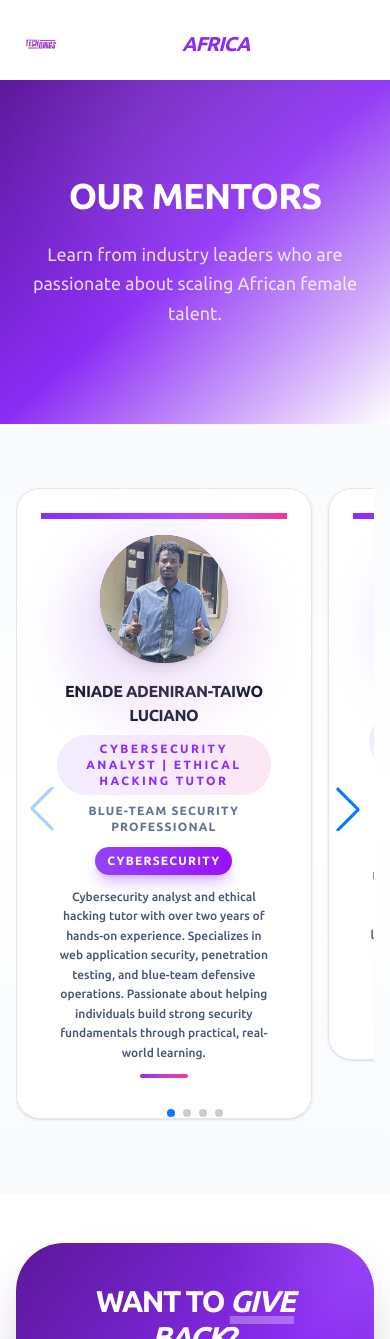
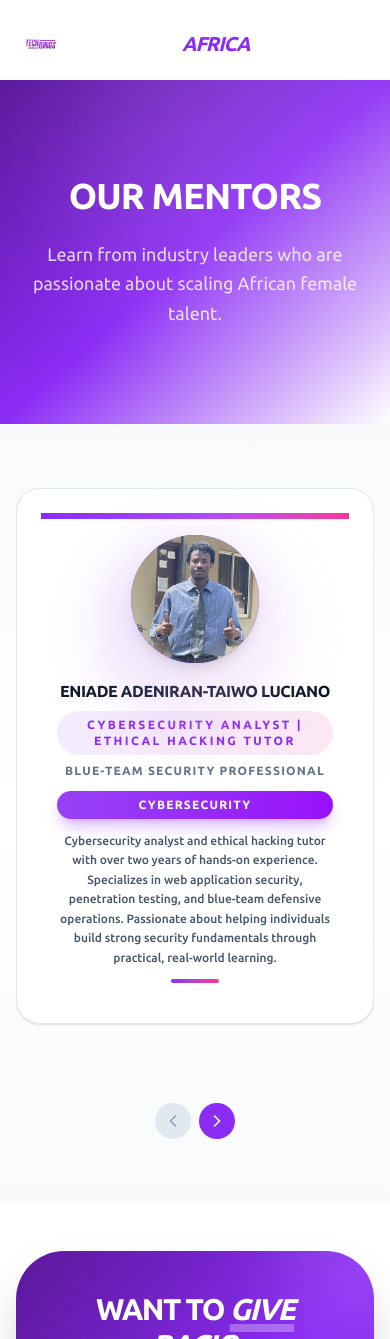
Before and after one commit to Eunini/techqings-africa, a Next.js app: page /mentors in a window 390 px wide. Shown: the top 1339 px of the page. Built offline with nearby package versions, Linux system fonts and the light colour scheme.

Commit message:
Fix honeypot validation and Google Sheets headers to match form fields

```diff
--- a/package.json
+++ b/package.json
@@ -10,6 +10,8 @@
   },
   "dependencies": {
     "@vercel/analytics": "^1.6.1",
+    "embla-carousel": "^8.6.0",
+    "embla-carousel-react": "^8.6.0",
     "googleapis": "^170.0.0",
     "lucide-react": "^0.562.0",
     "next": "16.1.1",
--- a/src/app/actions/apply.ts
+++ b/src/app/actions/apply.ts
@@ -8,6 +8,7 @@ const applicationSchema = z.object({
     firstName: z.string().min(2, "First name is too short"),
     lastName: z.string().min(2, "Last name is too short"),
     email: z.string().email("Invalid email address"),
+    country: z.string().min(1, "Please select a country"),
     phone: z.string().min(5, "Invalid phone number"),
     track: z.string().min(1, "Please select a track"),
     motivation: z.string().optional().nullable(),
@@ -44,6 +45,7 @@ export async function submitApplication(formData: FormData) {
         firstName: formData.get('firstName'),
         lastName: formData.get('lastName'),
         email: formData.get('email'),
+        country: formData.get('country'),
         phone: formData.get('phone'),
         track: formData.get('track'),
         motivation: formData.get('motivation'),
@@ -73,6 +75,7 @@ export async function submitApplication(formData: FormData) {
             validatedData.firstName,
             validatedData.lastName,
             validatedData.email,
+            validatedData.country,
             validatedData.phone,
             validatedData.track,
             validatedData.sessionPreference || 'N/A',
--- a/src/app/admin/dashboard/page.tsx
+++ b/src/app/admin/dashboard/page.tsx
@@ -10,6 +10,7 @@ interface Application {
     firstName: string;
     lastName: string;
     email: string;
+    country: string;
     phone: string;
     type: string;
     track?: string;
@@ -80,6 +81,7 @@ export default function AdminDashboard() {
             'First Name',
             'Last Name',
             'Email',
+            'Country',
             'Phone',
             'Track',
             'Session Preference',
@@ -101,6 +103,7 @@ export default function AdminDashboard() {
             app.firstName,
             app.lastName,
             app.email,
+            app.country,
             app.phone,
             ((app as unknown) as Record<string, unknown>).track || 'N/A',
             app.sessionPreference || 'N/A',
@@ -228,6 +231,7 @@ export default function AdminDashboard() {
                                 <tr className="bg-slate-100 border-b border-slate-200">
                                     <th className="px-6 py-4 text-left font-black uppercase tracking-widest text-slate-600">Name</th>
                                     <th className="px-6 py-4 text-left font-black uppercase tracking-widest text-slate-600">Email</th>
+                                    <th className="px-6 py-4 text-left font-black uppercase tracking-widest text-slate-600">Country</th>
                                     <th className="px-6 py-4 text-left font-black uppercase tracking-widest text-slate-600">Phone</th>
                                     <th className="px-6 py-4 text-left font-black uppercase tracking-widest text-slate-600">Type</th>
                                     <th className="px-6 py-4 text-left font-black uppercase tracking-widest text-slate-600">Track</th>
@@ -240,6 +244,7 @@ export default function AdminDashboard() {
                                     <tr key={idx} className="border-b border-slate-200 hover:bg-slate-50 transition-colors">
                                         <td className="px-6 py-4 font-bold text-slate-900">{app.firstName} {app.lastName}</td>
                                         <td className="px-6 py-4 text-slate-600 text-xs font-medium">{app.email}</td>
+                                        <td className="px-6 py-4 text-slate-600 text-xs font-medium">{app.country}</td>
                                         <td className="px-6 py-4 text-slate-600 text-xs font-medium">{app.phone}</td>
                                         <td className="px-6 py-4">
                                             <span className={`px-3 py-1 rounded-full text-xs font-black uppercase tracking-widest ${
--- a/src/app/mentors/page.tsx
+++ b/src/app/mentors/page.tsx
@@ -3,7 +3,7 @@ import Image from "next/image";
 import Section from "@/components/ui/Section";
 import Card from "@/components/ui/Card";
 import Button from "@/components/ui/Button";
-import MobileCarousel from "@/components/ui/MobileCarousel";
+import EmblaCarousel from "@/components/ui/EmblaCarousel";
 import { mentors } from "@/data/mentors";
 
 export const metadata: Metadata = {
@@ -23,17 +23,17 @@ export default function Mentors() {
             </Section>
 
             <Section className="bg-gradient-to-b from-slate-50 via-white to-slate-50 py-16 md:py-24 lg:py-32">
-                <MobileCarousel>
+                <EmblaCarousel>
                     {mentors.map((mentor) => (
-                        <div key={mentor.name} className="group relative">
+                        <div key={mentor.name} className="group relative h-full">
                             {/* Card background with gradient border */}
                             <div className="absolute inset-0 bg-gradient-to-br from-primary via-purple-500 to-pink-500 rounded-2xl opacity-0 group-hover:opacity-100 blur transition-all duration-500"></div>
 
-                            <Card className="relative p-0 overflow-hidden bg-white rounded-2xl border border-slate-200 shadow-sm group-hover:shadow-xl transition-all duration-500">
+                            <Card className="relative p-0 overflow-hidden bg-white rounded-2xl border border-slate-200 shadow-sm group-hover:shadow-xl transition-all duration-500 h-full flex flex-col">
                                 {/* Top accent bar with gradient */}
                                 <div className="h-1.5 bg-gradient-to-r from-primary via-purple-500 to-pink-500"></div>
 
-                                <div className="p-4 sm:p-6 md:p-8 text-center">
+                                <div className="p-4 sm:p-6 md:p-8 text-center flex flex-col h-full">
                                     {/* Avatar with creative background */}
                                     <div className="relative mb-4 sm:mb-6 md:mb-8">
                                         <div className="absolute inset-0 bg-gradient-to-br from-primary/20 to-pink-200/20 w-48 h-48 rounded-full blur-xl mx-auto"></div>
@@ -70,7 +70,7 @@ export default function Mentors() {
                                     </div>
 
                                     {/* Bio */}
-                                    <p className="text-xs sm:text-sm text-slate-600 leading-relaxed font-medium mb-3 sm:mb-4 md:mb-6 h-auto group-hover:text-slate-700 transition-colors duration-300">{mentor.bio}</p>
+                                    <p className="text-xs sm:text-sm text-slate-600 leading-relaxed font-medium mb-3 sm:mb-4 md:mb-6 flex-grow group-hover:text-slate-700 transition-colors duration-300">{mentor.bio}</p>
 
                                     {/* Bottom accent line */}
                                     <div className="w-12 h-1 bg-gradient-to-r from-primary to-pink-500 rounded-full mx-auto group-hover:w-24 transition-all duration-500"></div>
@@ -78,7 +78,7 @@ export default function Mentors() {
                             </Card>
                         </div>
                     ))}
-                </MobileCarousel>
+                </EmblaCarousel>
             </Section>
 
             <Section className="bg-white pb-24">
--- a/src/app/page.tsx
+++ b/src/app/page.tsx
@@ -5,7 +5,6 @@ import Image from "next/image";
 import Button from "@/components/ui/Button";
 import Section from "@/components/ui/Section";
 import Card from "@/components/ui/Card";
-import MobileCarousel from "@/components/ui/MobileCarousel";
 import { programs } from "@/data/programs";
 import * as Icons from "lucide-react";
 
--- a/src/app/programs/page.tsx
+++ b/src/app/programs/page.tsx
@@ -2,7 +2,7 @@ import type { Metadata } from "next";
 import Section from "@/components/ui/Section";
 import Card from "@/components/ui/Card";
 import Button from "@/components/ui/Button";
-import MobileCarousel from "@/components/ui/MobileCarousel";
+import EmblaCarousel from "@/components/ui/EmblaCarousel";
 import { programs, cohortInfo } from "@/data/programs";
 import * as Icons from "lucide-react";
 
@@ -89,7 +89,7 @@ export default function Programs() {
                     </p>
                 </div>
 
-                <MobileCarousel>
+                <EmblaCarousel>
                     {programs.map((p) => {
                         const IconComponent = (Icons as any)[p.icon];
                         return (
@@ -107,7 +107,7 @@ export default function Programs() {
                             </Card>
                         );
                     })}
-                </MobileCarousel>
+                </EmblaCarousel>
             </Section>
         </main>
     );
--- /dev/null
+++ b/src/components/ui/EmblaCarousel.tsx
@@ -0,0 +1,87 @@
+'use client';
+
+import React, { useEffect, useState } from 'react';
+import useEmblaCarousel from 'embla-carousel-react';
+import { ChevronLeft, ChevronRight } from 'lucide-react';
+
+interface EmblaCarouselProps {
+  children: React.ReactNode[];
+  className?: string;
+}
+
+export default function EmblaCarousel({ children, className = '' }: EmblaCarouselProps) {
+  const [emblaRef, emblaApi] = useEmblaCarousel({
+    align: 'start',
+    loop: false,
+    skipSnaps: false,
+  });
+
+  const [prevBtnDisabled, setPrevBtnDisabled] = useState(true);
+  const [nextBtnDisabled, setNextBtnDisabled] = useState(true);
+
+  useEffect(() => {
+    if (!emblaApi) return;
+
+    const onSelect = () => {
+      setPrevBtnDisabled(!emblaApi.canScrollPrev());
+      setNextBtnDisabled(!emblaApi.canScrollNext());
+    };
+
+    emblaApi.on('select', onSelect);
+    onSelect();
+
+    return () => {
+      emblaApi.off('select', onSelect);
+    };
+  }, [emblaApi]);
+
+  const scrollPrev = () => emblaApi?.scrollPrev();
+  const scrollNext = () => emblaApi?.scrollNext();
+
+  // Always show carousel
+  return (
+    <div className={`relative ${className}`}>
+      <div className="overflow-hidden" ref={emblaRef}>
+        <div className="flex gap-4 sm:gap-6 md:gap-8">
+          {children.map((child, idx) => (
+            <div key={idx} className="flex-[0_0_100%] sm:flex-[0_0_50%] md:flex-[0_0_33.333%] lg:flex-[0_0_33.333%] xl:flex-[0_0_25%] min-w-0 h-full">
+              <div className="h-full">
+                {child}
+              </div>
+            </div>
+          ))}
+        </div>
+      </div>
+
+      {/* Navigation buttons */}
+      {!prevBtnDisabled || !nextBtnDisabled ? (
+        <div className="flex gap-2 justify-center mt-6 sm:mt-8">
+          <button
+            onClick={scrollPrev}
+            disabled={prevBtnDisabled}
+            aria-label="Previous slide"
+            className={`p-2 rounded-full transition-all ${
+              prevBtnDisabled
+                ? 'bg-slate-200 text-slate-400 cursor-not-allowed'
+                : 'bg-primary text-white hover:bg-purple-700'
+            }`}
+          >
+            <ChevronLeft size={20} />
+          </button>
+          <button
+            onClick={scrollNext}
+            disabled={nextBtnDisabled}
+            aria-label="Next slide"
+            className={`p-2 rounded-full transition-all ${
+              nextBtnDisabled
+                ? 'bg-slate-200 text-slate-400 cursor-not-allowed'
+                : 'bg-primary text-white hover:bg-purple-700'
+            }`}
+          >
+            <ChevronRight size={20} />
+          </button>
+        </div>
+      ) : null}
+    </div>
+  );
+}
--- a/src/components/ui/MobileCarousel.tsx
+++ /dev/null
@@ -1,53 +0,0 @@
-'use client';
-
-import { Swiper, SwiperSlide } from 'swiper/react';
-import { Navigation, Pagination } from 'swiper/modules';
-import 'swiper/css';
-import 'swiper/css/navigation';
-import 'swiper/css/pagination';
-
-interface MobileCarouselProps {
-  children: React.ReactNode[];
-  visibleOnDesktop?: boolean;
-}
-
-export default function MobileCarousel({ children, visibleOnDesktop = true }: MobileCarouselProps) {
-  return (
-    <>
-      {/* Mobile Carousel */}
-      <div className="lg:hidden w-full">
-        <Swiper
-          modules={[Navigation, Pagination]}
-          pagination={{ clickable: true }}
-          navigation={true}
-          spaceBetween={16}
-          slidesPerView={1.2}
-          breakpoints={{
-            640: {
-              slidesPerView: 1.5,
-              spaceBetween: 24,
-            },
-            768: {
-              slidesPerView: 2,
-              spaceBetween: 24,
-            },
-          }}
-          className="w-full"
-        >
-          {children.map((child, index) => (
-            <SwiperSlide key={index} className="!h-auto flex items-stretch">
-              {child}
-            </SwiperSlide>
-          ))}
-        </Swiper>
-      </div>
-
-      {/* Desktop Grid */}
-      {visibleOnDesktop && (
-        <div className="hidden lg:grid grid-cols-3 xl:grid-cols-4 gap-8 w-full">
-          {children}
-        </div>
-      )}
-    </>
-  );
-}
--- a/src/data/mentors.ts
+++ b/src/data/mentors.ts
@@ -30,5 +30,13 @@ export const mentors = [
         track: "Cybersecurity",
         bio: "Aspiring cybersecurity professional with a year of focused learning and hands-on experience in cybersecurity fundamentals. Building practical skills through labs and projects with a growing interest in protecting systems and understanding security threats. Motivated, approachable, and committed to continuous learning.",
         image: "/images/bright.jpg"
+    },
+    {
+        name: "Ahmad A. KHIDIR",
+        role: "Full-Stack Software Engineer | AI/ML Practitioner",
+        company: "Scalable Systems & AI Solutions",
+        track: "AI & Machine Learning",
+        bio: "Full-stack software engineer and AI/ML practitioner with over six years of experience building scalable web, mobile, and intelligent systems. Specializes in backend architectures, modern frontend frameworks, and applied machine learning, with a growing focus on developing AI-driven solutions for education, low-resource language revitalization, and healthcare in Africa.",
+        image: "/images/vang.png"
     }
 ];
--- a/src/lib/google-sheets.ts
+++ b/src/lib/google-sheets.ts
@@ -41,7 +41,7 @@ export async function appendToSheet(data: (string | number)[][]) {
         });
 
         if (!response.data.values || response.data.values.length === 0) {
-            const headers = ['Timestamp', 'Type', 'First Name', 'Last Name', 'Email', 'Phone', 'Track', 'Session Preference', 'Has PC', 'Has Internet', 'Occupation', 'Years Experience', 'Preferred Time', 'Mentor Bio', 'Expertise', 'Mentee Capacity', 'Years In Tech', 'Years Mentoring', 'Motivation/LinkedIn'];
+            const headers = ['Timestamp', 'Type', 'First Name', 'Last Name', 'Email', 'Country', 'Phone', 'Track', 'Session Preference', 'Has PC', 'Has Internet', 'Occupation', 'Years Experience', 'Preferred Time', 'Mentor Bio', 'Expertise', 'Mentee Capacity', 'Years In Tech', 'Years Mentoring', 'Motivation/LinkedIn'];
             await sheets.spreadsheets.values.update({
                 spreadsheetId,
                 range: 'Sheet1!A1',
```
Also changed, not shown: src/app/apply/page.tsx (+11 -0 lines), src/data/countries.ts (added, +56 -0 lines), public/images/vang.png (added), 1 other file (tests, documents, lock files or other folders).
